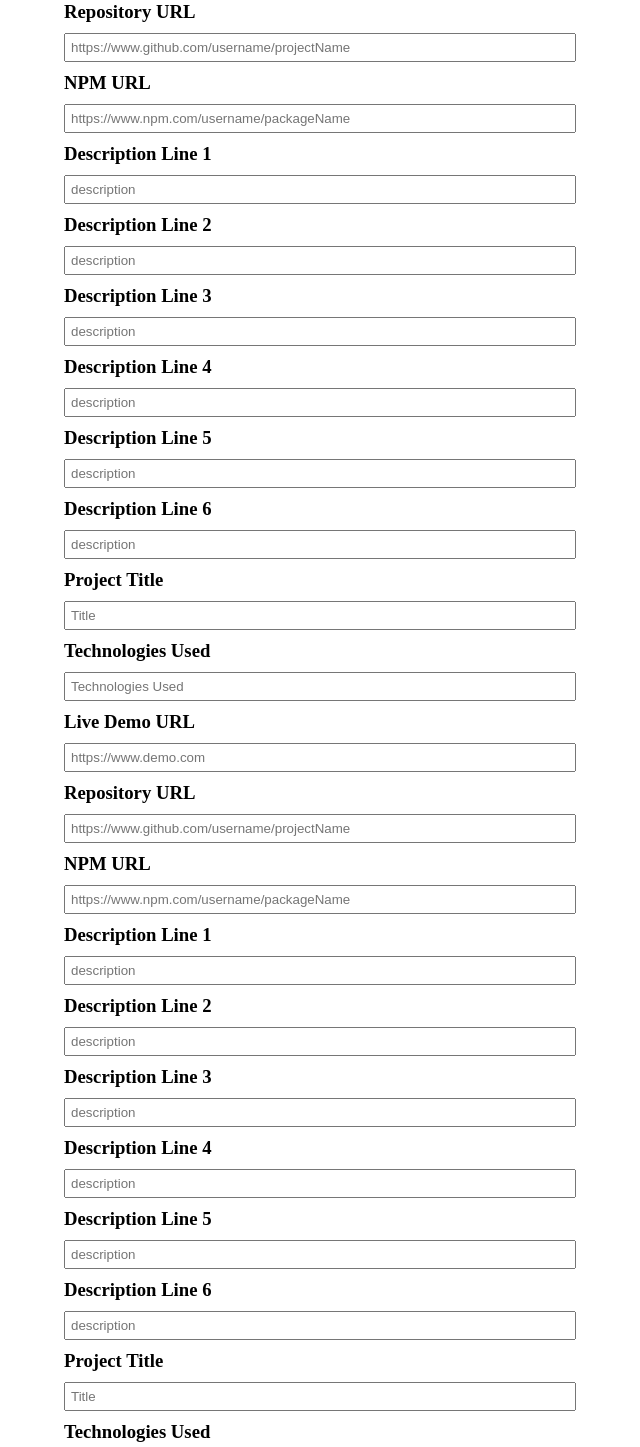
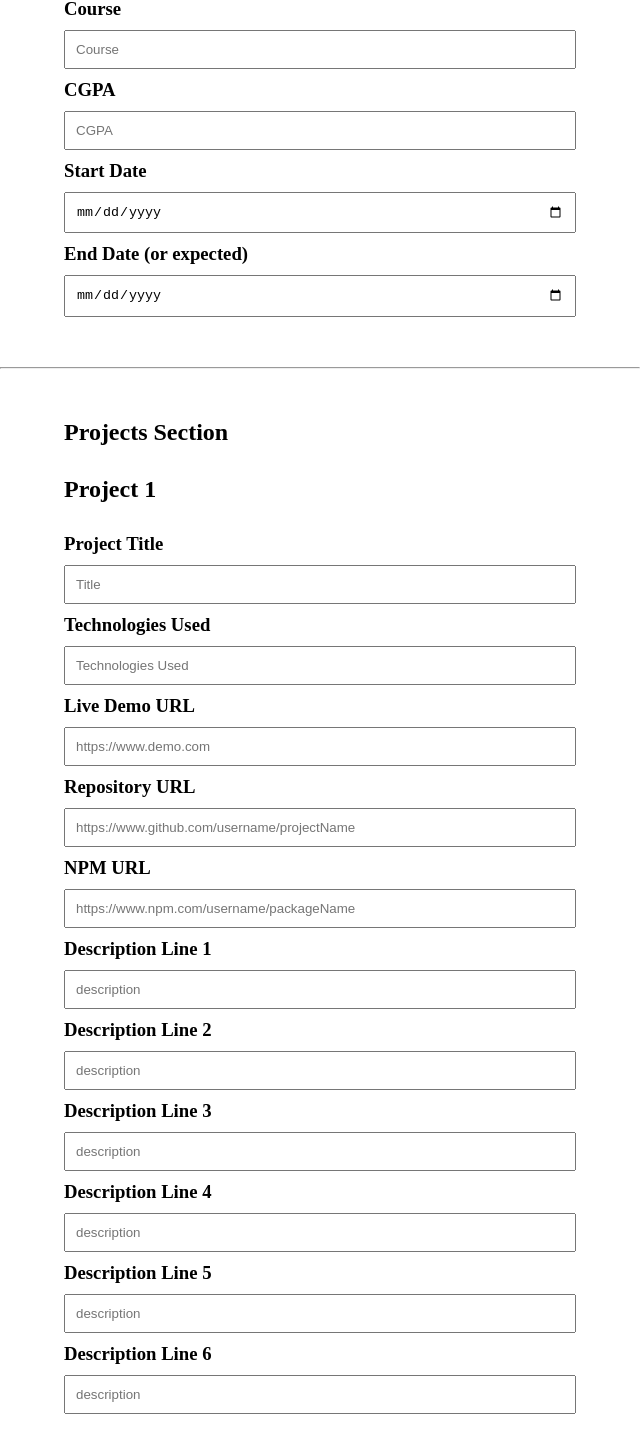
Before and after one commit to karprabha/cv-application, a React (Vite) app: page / in a window 1280 px wide. Shown: the part 1320-2767 px from the top of the page, without its empty margins (0-640 px from the left). Built offline with nearby package versions, Linux system fonts and the light colour scheme.

Commit message:
add more margin

```diff
--- a/src/components/Editor.tsx
+++ b/src/components/Editor.tsx
@@ -80,23 +80,48 @@ const Editor: React.FC<EditorProps> = ({ updateCV }) => {
 
     return (
         <div className="editor">
+            <div className="input-section-container">
+                <h2>Header Section</h2>
                 <HeaderSection updateHeaderSection={updateHeaderSection} />
+            </div>
             <hr />
+
+            <div className="input-section-container">
+                <h2>Career Objective Section</h2>
                 <IntroductionSection
                     updateIntroductionSection={updateIntroductionSection}
                 />
+            </div>
             <hr />
-            <EducationSection updateEducationSection={updateEducationSection} />
+
+            <div className="input-section-container">
+                <h2>Education Section</h2>
+                <EducationSection
+                    updateEducationSection={updateEducationSection}
+                />
+            </div>
             <hr />
+
+            <div className="input-section-container">
+                <h2>Projects Section</h2>
                 <ProjectSection updateProjectSection={updateProjectSection} />
+            </div>
             <hr />
+
+            <div className="input-section-container">
+                <h2>Technical Skills Section</h2>
                 <TechnicalSkillSection
                     updateTechnicalSkillSection={updateTechnicalSkillSection}
                 />
+            </div>
             <hr />
+
+            <div className="input-section-container">
+                <h2>Achievement Section</h2>
                 <AchievementSection
                     updateAchievementSection={updateAchievementSection}
                 />
+            </div>
         </div>
     );
 };
--- a/src/components/editor/ProjectSectionInput.tsx
+++ b/src/components/editor/ProjectSectionInput.tsx
@@ -25,9 +25,29 @@ const ProjectSection: React.FC<ProjectSectionProps> = ({
 
     return (
         <div className="input-container">
-            <ProjectInput projectId={0} updateProjectSection={updateProjects} />
-            <ProjectInput projectId={1} updateProjectSection={updateProjects} />
-            <ProjectInput projectId={2} updateProjectSection={updateProjects} />
+            <div className="project-input-container">
+                <h2>Project 1</h2>
+                <ProjectInput
+                    projectId={0}
+                    updateProjectSection={updateProjects}
+                />
+            </div>
+
+            <div className="project-input-container">
+                <h2>Project 2</h2>
+                <ProjectInput
+                    projectId={1}
+                    updateProjectSection={updateProjects}
+                />
+            </div>
+
+            <div className="project-input-container">
+                <h2>Project 3</h2>
+                <ProjectInput
+                    projectId={2}
+                    updateProjectSection={updateProjects}
+                />
+            </div>
         </div>
     );
 };
--- a/src/styles/style.scss
+++ b/src/styles/style.scss
@@ -13,7 +13,7 @@ textarea {
     display: block;
     width: 100%;
     margin: 10px 0;
-    padding: 5px;
+    padding: 10px;
 }
 
 textarea {
@@ -62,6 +62,20 @@ ul {
 }
 
 .input-container {
-    width: 80%;
     margin: auto;
 }
+
+.input-section-container {
+    width: 80%;
+    margin: 50px auto;
+    h2 {
+        margin-bottom: 30px;
+    }
+}
+
+.project-input-container {
+    margin: 30px auto;
+    h2 {
+        margin-bottom: 30px;
+    }
+}
```
Lines whose indentation alone changed are shown as unchanged.
